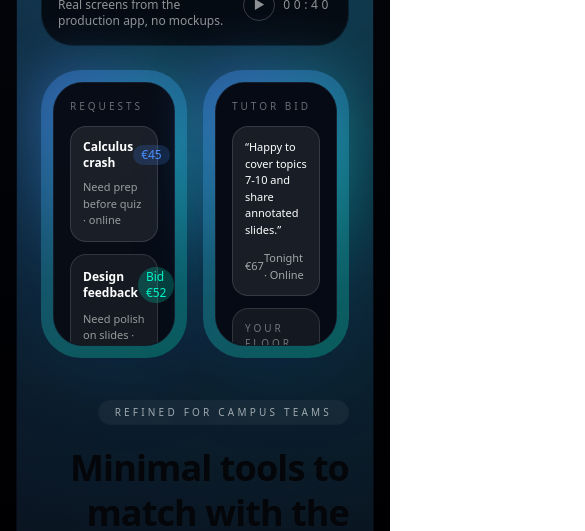
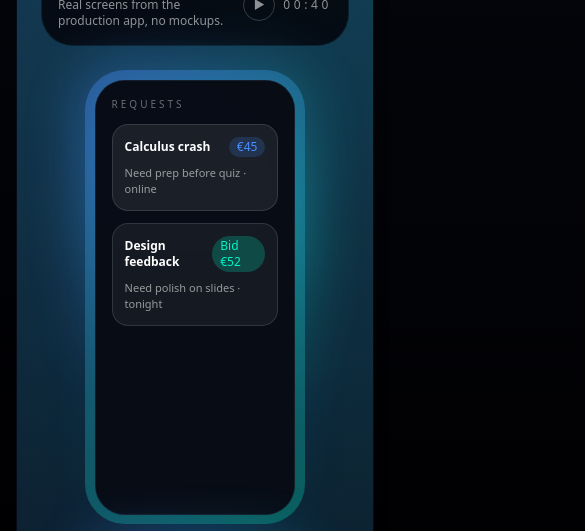
Before and after one commit to kshitijprasaddev/campus-help, a Next.js app: page / in a window 390 px wide. Shown: the part 313-844 px from the top of the page, 585 px wide, since content can reach past the window. Built offline with nearby package versions, Linux system fonts and the light colour scheme; no server answers; the database is empty.

Commit message:
Improve mobile layout for calendar and hero devices

```diff
--- a/app/globals.css
+++ b/app/globals.css
@@ -447,7 +447,7 @@ main {
   padding: 0.75rem;
   background: linear-gradient(150deg, rgba(74, 143, 255, 0.35), rgba(0, 245, 200, 0.28));
   box-shadow: 0 40px 110px -60px rgba(4, 119, 255, 0.6);
-  width: clamp(260px, 32vw, 360px);
+  width: clamp(220px, 40vw, 320px);
 }
 
 .device-shell::before,
@@ -465,6 +465,15 @@ main {
               radial-gradient(circle at 82% 32%, rgba(0,245,200,0.36), transparent 55%);
   filter: blur(25px);
   opacity: 0.8;
+}
+
+@media (max-width: 640px) {
+  .device-shell {
+    margin-inline: auto;
+    padding: 0.6rem;
+    width: min(220px, 78vw);
+    box-shadow: 0 30px 90px -70px rgba(4, 119, 255, 0.65);
+  }
 }
 
 .device-screen {
--- a/components/Hero.tsx
+++ b/components/Hero.tsx
@@ -74,8 +74,8 @@ export function Hero({ loggedIn }: HeroProps) {
                 </div>
               </div>
 
-              <div className="flex flex-wrap items-center gap-4 lg:gap-6">
-                <div className="device-shell w-36 flex-1 min-w-[9rem]">
+              <div className="flex flex-col items-center gap-5 sm:flex-row sm:flex-wrap sm:justify-center sm:gap-6 lg:justify-start">
+                <div className="device-shell w-full max-w-[230px] sm:max-w-[250px] md:max-w-[260px]">
                   <div className="device-screen">
                     <div className="device-notch" aria-hidden />
                     <div className="absolute inset-0 rounded-[22px] bg-[rgba(8,12,22,0.95)] p-4 text-white/75">
@@ -100,7 +100,7 @@ export function Hero({ loggedIn }: HeroProps) {
                   </div>
                 </div>
 
-                <div className="device-shell w-36 flex-1 min-w-[9rem]">
+                <div className="device-shell w-full max-w-[230px] sm:max-w-[250px] md:max-w-[260px]">
                   <div className="device-screen">
                     <div className="device-notch" aria-hidden />
                     <div className="absolute inset-0 rounded-[22px] bg-[rgba(6,10,20,0.96)] p-4 text-white/75">
--- a/components/TutorCalendarWidget.tsx
+++ b/components/TutorCalendarWidget.tsx
@@ -219,6 +219,58 @@ export default function TutorCalendarWidget() {
     [currentMonth]
   );
 
+  const renderDayButton = (day: Date, options?: { keySuffix?: string; className?: string }) => {
+    const key = formatDayKey(day);
+    const suffix = options?.keySuffix ?? "calendar";
+    const isCurrentMonth = day.getMonth() === currentMonth.getMonth();
+    const slotsForDay = slotsByDay.get(key) ?? [];
+    const isSelected = key === selectedDayKey;
+    const hasSlots = slotsForDay.length > 0;
+    const hasEmergency = slotsForDay.some(slot => slot.isEmergency);
+    const isToday = key === todayKey;
+    const weekdayLabel = WEEKDAY_LABELS[(day.getDay() + 6) % 7];
+
+    const buttonClasses = [
+      "group relative flex min-h-[6rem] sm:min-h-[7.5rem] flex-col justify-between rounded-2xl border px-3 py-3 text-left transition focus-visible:outline-none focus-visible:ring-2 focus-visible:ring-offset-2 focus-visible:ring-[var(--primary)] focus-visible:ring-offset-[rgba(8,12,22,0.95)]",
+      isSelected
+        ? "border-[var(--primary)]/70 bg-[rgba(12,26,48,0.95)] shadow-[0_30px_120px_-80px_rgba(30,120,255,0.75)]"
+        : hasSlots
+        ? "border-[var(--border)]/60 bg-white/[0.07] hover:border-[var(--primary)]/50 hover:bg-white/[0.12]"
+        : "border-[var(--border)]/30 bg-white/[0.02] hover:border-[var(--primary)]/40 hover:bg-white/[0.06]",
+      isCurrentMonth ? "text-white" : "text-white/35",
+      options?.className ?? "",
+    ].join(" ");
+
+    return (
+      <button
+        key={`${key}-${suffix}`}
+        type="button"
+        onClick={() => handleSelectDay(key)}
+        className={buttonClasses}
+      >
+        <div className="flex items-start justify-between">
+          <div>
+            <span className={`block text-lg leading-none ${isToday ? "font-semibold text-white" : ""}`}>{day.getDate()}</span>
+            <span className="mt-2 block text-[11px] uppercase tracking-[0.32em] text-white/35">{weekdayLabel}</span>
+          </div>
+          <div className="flex flex-col items-end gap-1 text-[10px] uppercase tracking-[0.3em]">
+            {isToday && (
+              <span className="rounded-full bg-[var(--primary)]/20 px-2 py-0.5 text-[var(--primary)]">
+                Today
+              </span>
+            )}
+            {hasEmergency && (
+              <span className="rounded-full bg-[#f87171]/22 px-2 py-0.5 text-[#fecaca]">Rush</span>
+            )}
+          </div>
+        </div>
+        <div className={`text-[11px] ${hasSlots ? "text-white/70" : "text-white/35"}`}>
+          {hasSlots ? `${slotsForDay.length} ${slotsForDay.length === 1 ? "slot" : "slots"}` : "No slots"}
+        </div>
+      </button>
+    );
+  };
+
   function goToAdjacentMonth(delta: number) {
     setCurrentMonth(prev => {
       const next = new Date(prev);
@@ -311,56 +363,16 @@ export default function TutorCalendarWidget() {
               )}
 
               <div className="mt-6 space-y-3">
-                <div className="grid gap-3 sm:grid-cols-2 lg:grid-cols-3">
-                  {calendarDays.map(day => {
-                    const key = formatDayKey(day);
-                    const isCurrentMonth = day.getMonth() === currentMonth.getMonth();
-                    const slotsForDay = slotsByDay.get(key) ?? [];
-                    const isSelected = key === selectedDayKey;
-                    const hasSlots = slotsForDay.length > 0;
-                    const hasEmergency = slotsForDay.some(slot => slot.isEmergency);
-                    const isToday = key === todayKey;
-                    const weekdayLabel = WEEKDAY_LABELS[(day.getDay() + 6) % 7];
-
-                    const buttonClasses = [
-                      "group relative flex min-h-[7.5rem] flex-col justify-between rounded-2xl border px-3 py-3 text-left transition focus-visible:outline-none focus-visible:ring-2 focus-visible:ring-offset-2 focus-visible:ring-[var(--primary)] focus-visible:ring-offset-[rgba(8,12,22,0.95)]",
-                      isSelected
-                        ? "border-[var(--primary)]/70 bg-[rgba(12,26,48,0.95)] shadow-[0_30px_120px_-80px_rgba(30,120,255,0.75)]"
-                        : hasSlots
-                        ? "border-[var(--border)]/60 bg-white/[0.07] hover:border-[var(--primary)]/50 hover:bg-white/[0.12]"
-                        : "border-[var(--border)]/30 bg-white/[0.02] hover:border-[var(--primary)]/40 hover:bg-white/[0.06]",
-                      isCurrentMonth ? "text-white" : "text-white/35",
-                    ].join(" ");
-
-                    return (
-                      <button
-                        key={`${key}-${day.getMonth()}`}
-                        type="button"
-                        onClick={() => handleSelectDay(key)}
-                        className={buttonClasses}
-                      >
-                        <div className="flex items-start justify-between">
-                          <div>
-                            <span className={`block text-lg leading-none ${isToday ? "font-semibold text-white" : ""}`}>{day.getDate()}</span>
-                            <span className="mt-2 block text-[11px] uppercase tracking-[0.32em] text-white/35">{weekdayLabel}</span>
-                          </div>
-                          <div className="flex flex-col items-end gap-1 text-[10px] uppercase tracking-[0.3em]">
-                            {isToday && (
-                              <span className="rounded-full bg-[var(--primary)]/20 px-2 py-0.5 text-[var(--primary)]">
-                                Today
-                              </span>
-                            )}
-                            {hasEmergency && (
-                              <span className="rounded-full bg-[#f87171]/22 px-2 py-0.5 text-[#fecaca]">Rush</span>
-                            )}
-                          </div>
-                        </div>
-                        <div className={`text-[11px] ${hasSlots ? "text-white/70" : "text-white/35"}`}>
-                          {hasSlots ? `${slotsForDay.length} ${slotsForDay.length === 1 ? "slot" : "slots"}` : "No slots"}
-                        </div>
-                      </button>
-                    );
-                  })}
+                <div className="flex gap-3 overflow-x-auto pb-2 sm:hidden snap-x snap-mandatory">
+                  {calendarDays.map(day =>
+                    renderDayButton(day, {
+                      keySuffix: "scroll",
+                      className: "min-h-[5.2rem] w-[5.75rem] flex-shrink-0 snap-start",
+                    })
+                  )}
+                </div>
+                <div className="hidden sm:grid gap-3 sm:grid-cols-2 lg:grid-cols-3">
+                  {calendarDays.map(day => renderDayButton(day, { keySuffix: "grid" }))}
                 </div>
               </div>
 
@@ -387,8 +399,8 @@ export default function TutorCalendarWidget() {
                       Pick any highlighted day to see the exact times tutors opened.
                     </div>
                   ) : (
-                    <div className="relative space-y-4 pl-8">
-                      <div className="pointer-events-none absolute left-3 top-1 bottom-1 w-px bg-white/12" aria-hidden />
+                    <div className="relative space-y-4 pl-0 md:pl-8">
+                      <div className="pointer-events-none absolute left-3 top-1 bottom-1 hidden md:block w-px bg-white/12" aria-hidden />
                       {selectedSlots
                         .sort((a, b) => new Date(a.start).getTime() - new Date(b.start).getTime())
                         .map(slot => {
@@ -397,10 +409,10 @@ export default function TutorCalendarWidget() {
                           return (
                             <div
                               key={slot.id}
-                              className="relative flex flex-wrap items-start gap-4 rounded-2xl border border-[var(--border)]/60 bg-white/[0.04] p-4 text-sm text-white/80 shadow-[0_24px_90px_-80px_rgba(20,40,90,0.9)]"
+                              className="relative flex flex-col gap-4 rounded-2xl border border-[var(--border)]/60 bg-white/[0.04] p-4 text-sm text-white/80 shadow-[0_24px_90px_-80px_rgba(20,40,90,0.9)] md:flex-row md:flex-wrap md:items-start"
                             >
-                              <span className="absolute left-[-11px] top-5 inline-flex h-2.5 w-2.5 rounded-full bg-[var(--primary)] ring-4 ring-[var(--primary)]/20" aria-hidden />
-                              <div className="min-w-[96px] text-xs text-white/45">
+                              <span className="absolute left-[-11px] top-5 hidden md:inline-flex h-2.5 w-2.5 rounded-full bg-[var(--primary)] ring-4 ring-[var(--primary)]/20" aria-hidden />
+                              <div className="flex items-center gap-3 text-xs text-white/45 md:block md:min-w-[96px]">
                                 <div className="font-semibold text-white">{slotRange}</div>
                                 <div className="mt-1 uppercase tracking-[0.3em]">
                                   {slot.mode === "in-person" ? "In person" : "Online"}
@@ -423,7 +435,7 @@ export default function TutorCalendarWidget() {
                               </div>
                               <button
                                 type="button"
-                                className="btn text-sm"
+                                className="btn text-sm md:self-center"
                                 onClick={() => handleBook(slot)}
                               >
                                 Book
```
